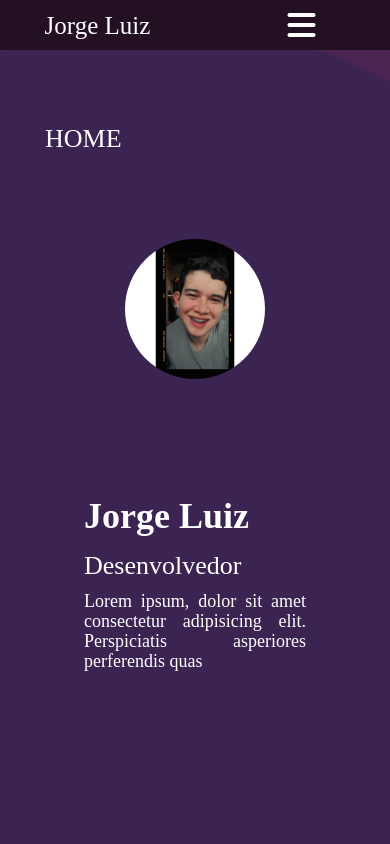
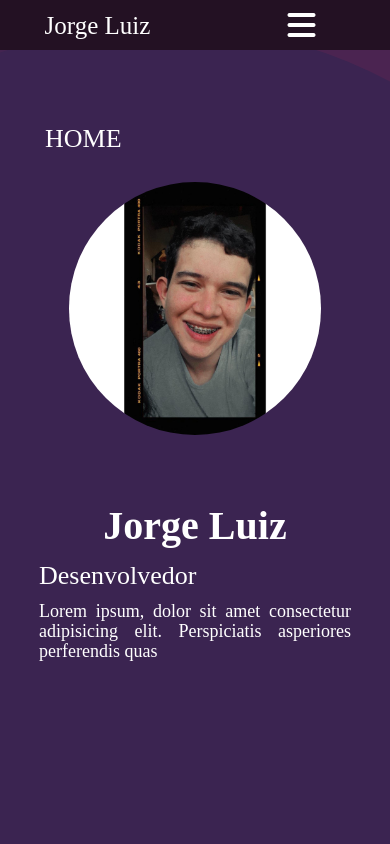
Before and after one commit to JorgeLuiz04/devjorgeluiz, a plain HTML site: page index.html in a window 390 px wide. Shown: the top 844 px of the page. Drawn offline with Linux system fonts and the light colour scheme; a web font is replaced by a local one.

Commit message:
Update responsive.css

```diff
--- a/css/responsive.css
+++ b/css/responsive.css
@@ -186,3 +186,17 @@
         justify-content: end;
     }
 }
+
+@media (min-width: 100px) and (max-width: 399px){
+    .view{
+        width: 90%;
+    }
+    .h1{
+        text-align: center;
+        font-size: 40px;
+    }
+    .text{
+        padding-left: 0px;
+        padding-right: 0px;
+    }
+}
```
